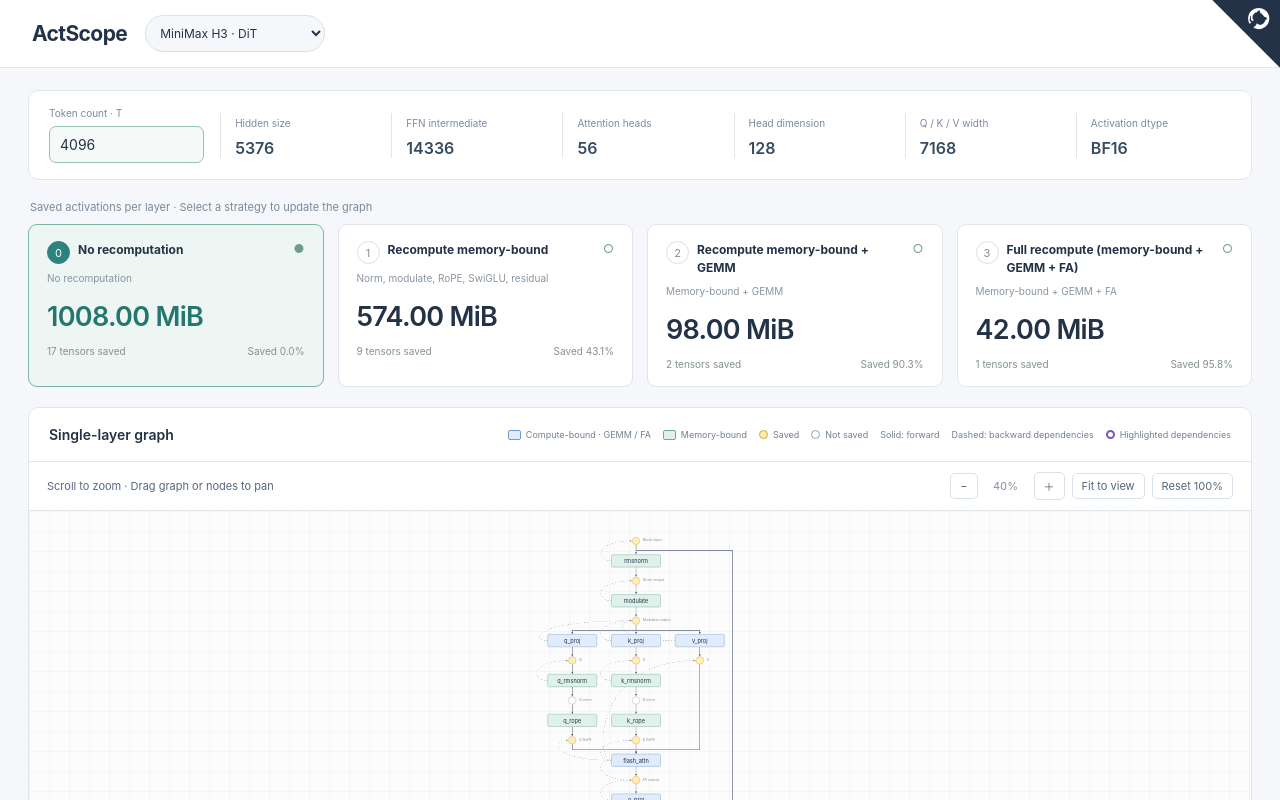
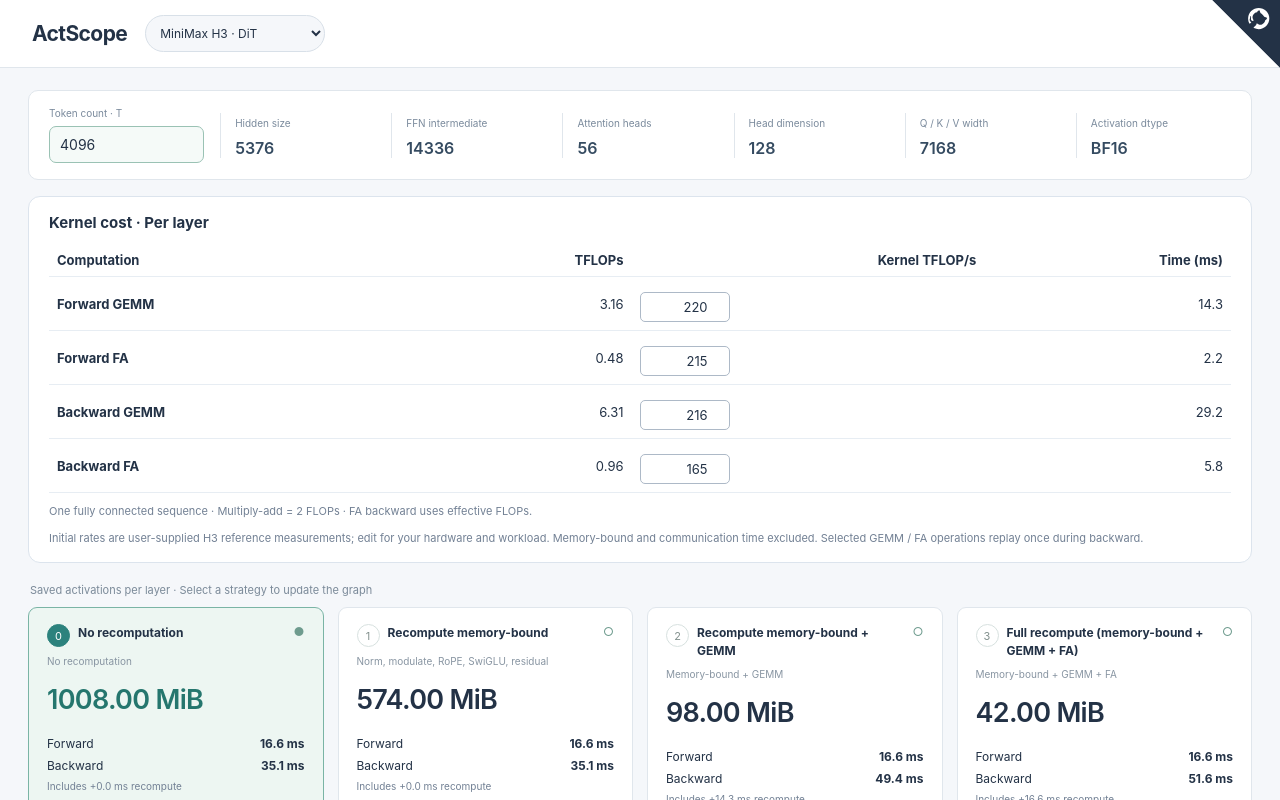
Before and after one commit to niyunsheng/ActScope, a React (Vite) app: page /tmp/actscope-hover-mobile.png in a window 1280 px wide. Shown: the top 800 px of the page. Built offline with nearby package versions, Linux system fonts and the light colour scheme.

Commit message:
Add kernel cost table and recomputation timing estimates

```diff
--- /dev/null
+++ b/src/activation/KernelCosts.tsx
@@ -0,0 +1,23 @@
+import { kernels, type KernelValues } from './compute';
+
+export default function KernelCosts({ flops, rates, times, onChange }: {
+  flops?: KernelValues; rates: KernelValues; times?: KernelValues;
+  onChange: (rates: KernelValues) => void;
+}) {
+  const invalid = kernels.some(k => !Number.isFinite(rates[k.id]) || rates[k.id] <= 0);
+  return <section className="ag-kernel-cost" aria-label="Kernel cost">
+    <h2>Kernel cost · Per layer</h2>
+    <table>
+      <thead><tr><th>Computation</th><th>TFLOPs</th><th>Kernel TFLOP/s</th><th>Time (ms)</th></tr></thead>
+      <tbody>{kernels.map(k => <tr key={k.id} data-kernel={k.id}>
+        <th scope="row">{k.label}</th>
+        <td>{flops ? (flops[k.id] / 1e12).toFixed(2) : '—'}</td>
+        <td><input aria-label={`${k.label} kernel TFLOP/s`} type="number" min="0.01" step="any" value={rates[k.id] || ''} aria-invalid={rates[k.id] <= 0} onChange={e => onChange({ ...rates, [k.id]: Number(e.target.value) })} /></td>
+        <td>{times ? times[k.id].toFixed(1) : '—'}</td>
+      </tr>)}</tbody>
+    </table>
+    {invalid && <p role="alert">Enter a positive throughput for every kernel.</p>}
+    <p>One fully connected sequence · Multiply-add = 2 FLOPs · FA backward uses effective FLOPs.</p>
+    <p>Initial rates are user-supplied H3 reference measurements; edit for your hardware and workload. Memory-bound and communication time excluded. Selected GEMM / FA operations replay once during backward.</p>
+  </section>;
+}
--- a/src/activation/Page.tsx
+++ b/src/activation/Page.tsx
@@ -1,3 +1,5 @@
+import KernelCosts from './KernelCosts';
+import { computeFlops, computeTimes, referenceRates } from './compute';
 import { useMemo, useState } from 'react';
 import { models } from './model';
 import type { Model } from './model';
@@ -14,11 +16,13 @@ export default function ActivationPage({ model }: { model: Model }) {
   const [sequence, setSequence] = useState(model.defaults.sequence);
   const params = useMemo(() => ({ ...model.defaults, sequence }), [model, sequence]);
   const [level, setLevel] = useState(0);
+  const [rates, setRates] = useState(referenceRates);
   const data = useMemo(() => {
-    try { return { results: levels.map(item => analyze(model, params, item.policy)), error: null }; }
-    catch (e) { return { results: null, error: (e as Error).message }; }
+    try { return { results: levels.map(item => analyze(model, params, item.policy)), flops: computeFlops(model, params), error: null }; }
+    catch (e) { return { results: null, flops: undefined, error: (e as Error).message }; }
   }, [model, params]);
-  const { results, error } = data;
+  const { results, error, flops } = data;
+  const costs = levels.map(item => flops ? computeTimes(flops, rates, item.policy) : null);
   const result = results?.[level];
   return <main className="activation-page ag-single-layer">
     <header className="ag-header">
@@ -50,13 +54,22 @@ export default function ActivationPage({ model }: { model: Model }) {
       </section>
       {model.note && <p className="ag-model-note">{model.note}</p>}
       {error && <div className="ag-error" role="alert">{error}</div>}
+      <KernelCosts flops={flops} rates={rates} times={costs[0]?.ms} onChange={setRates} />
       <fieldset className="ag-strategies"><legend>Saved activations per layer · Select a strategy to update the graph</legend>{levels.map((item,index) => {
         const summary = results?.[index];
+        const cost = costs[index];
         return <label className={`ag-strategy ${level === index ? 'active' : ''}`} key={item.label}>
           <input type="radio" name="recompute-level" aria-label={item.label} value={index} checked={level === index} onChange={() => setLevel(index)} />
           <span className="ag-strategy-heading"><span className="ag-level-number">{index}</span><strong>{item.label}</strong><span className="ag-choice-mark" aria-hidden="true">{level === index ? '●' : '○'}</span></span>
           <span className="ag-strategy-description">{index === 0 ? 'No recomputation' : index === 1 ? model.memoryDescription ?? item.detail : item.detail}</span>
           <strong className="ag-strategy-bytes" data-testid={index === level ? 'current-memory' : undefined}>{summary ? formatBytes(summary.total) : '—'}</strong>
+          <span className="ag-strategy-time">
+            <span>Forward <b data-cost="forward">{cost ? `${cost.forward.toFixed(1)} ms` : '—'}</b></span>
+            <span>Backward <b data-cost="backward">{cost ? `${cost.backward.toFixed(1)} ms` : '—'}</b></span>
+            <small data-cost="recompute">{cost ? `Includes +${cost.recompute.toFixed(1)} ms recompute` : 'Timing unavailable'}</small>
+            <span>Total <b data-cost="total">{cost ? `${cost.total.toFixed(1)} ms` : '—'}</b></span>
+            <span>Relative time <b data-cost="relative">{cost ? `${cost.relative.toFixed(1)}%` : '—'}</b></span>
+          </span>
           <span className="ag-strategy-footer">{summary ? `${summary.savedCount} tensors saved` : 'Check parameters'}<span>{summary && results ? `Saved ${((1-summary.total/results[0].total)*100).toFixed(1)}%` : ''}</span></span>
         </label>;
       })}</fieldset>
--- a/src/activation/activation.css
+++ b/src/activation/activation.css
@@ -688,3 +688,21 @@
   white-space: nowrap;
   pointer-events: none;
 }
+
+.ag-kernel-cost { background: #fff; border: 1px solid #dce4ed; border-radius: 12px; padding: 16px 20px; margin: 16px 0; }
+.ag-kernel-cost h2 { margin: 0 0 12px; font-size: 15px; }
+.ag-kernel-cost table { width: 100%; border-collapse: collapse; font-size: 13px; }
+.ag-kernel-cost th, .ag-kernel-cost td { padding: 8px; border-bottom: 1px solid #e7edf3; text-align: right; }
+.ag-kernel-cost th:first-child { text-align: left; }
+.activation-page .ag-kernel-cost input { width: 90px; max-width: 100%; padding: 6px; border: 1px solid #adb9c7; border-radius: 5px; text-align: right; }
+.ag-kernel-cost p { font-size: 11px; color: var(--muted); margin: 10px 0 0; line-height: 1.5; }
+.ag-kernel-cost [role=alert] { color: #b42318; }
+.ag-strategy-time { display: grid; gap: 7px; margin: 8px 0 14px; font-size: 12px; }
+.ag-strategy-time > span { display: flex; justify-content: space-between; gap: 8px; }
+.ag-strategy-time small { color: var(--muted); font-size: 10px; }
+@media (max-width: 480px) {
+  .ag-kernel-cost { padding: 12px 8px; }
+  .ag-kernel-cost table { font-size: 10px; table-layout: fixed; }
+  .ag-kernel-cost th, .ag-kernel-cost td { padding: 6px 3px; overflow-wrap: anywhere; }
+  .activation-page .ag-kernel-cost input { width: 100%; min-width: 0; box-sizing: border-box; }
+}
--- /dev/null
+++ b/src/activation/compute.ts
@@ -0,0 +1,44 @@
+import type { Model, Parameters, Policy } from './model';
+
+export const kernels = [
+  { id: 'forwardGemm', label: 'Forward GEMM', reference: 220 },
+  { id: 'forwardFa', label: 'Forward FA', reference: 215 },
+  { id: 'backwardGemm', label: 'Backward GEMM', reference: 216 },
+  { id: 'backwardFa', label: 'Backward FA', reference: 165 },
+] as const;
+export type Kernel = typeof kernels[number]['id'];
+export type KernelValues = Record<Kernel, number>;
+export const referenceRates = Object.fromEntries(kernels.map(k => [k.id, k.reference])) as KernelValues;
+const width = (shape: number[]) => shape.slice(1).reduce((a, b) => a * b, 1);
+
+// Logical single-sequence matmul FLOPs. Backward uses effective work (2× forward),
+// so FA throughput must also use effective FLOPs, excluding internal QK replay.
+export function computeFlops(model: Model, params: Parameters): KernelValues {
+  const shapes = new Map(model.tensors.map(t => [t.id, t.shape(params)]));
+  let gemm = 0, fa = 0;
+  for (const op of model.operators) {
+    if (op.category === 'gemm') {
+      const input = shapes.get(op.inputs[0])!;
+      const outputWidth = op.weightShape?.at(-2) ?? op.outputs.reduce((n, id) => n + width(shapes.get(id)!), 0);
+      // Expert inputs already contain T×top-k rows; never multiply by E again.
+      gemm += 2 * input[0] * width(input) * outputWidth;
+    } else if (op.category === 'fa') {
+      const [q, k, v] = op.inputs.map(id => shapes.get(id)!);
+      fa += 2 * q[0] * k[0] * q[1] * (q[2] + v[2]);
+    }
+  }
+  return { forwardGemm: gemm, forwardFa: fa, backwardGemm: 2 * gemm, backwardFa: 2 * fa };
+}
+
+export function computeTimes(flops: KernelValues, rates: KernelValues, policy: Policy) {
+  if (kernels.some(k => !Number.isFinite(rates[k.id]) || rates[k.id] <= 0)) return null;
+  const ms = Object.fromEntries(kernels.map(k => [k.id, flops[k.id] / rates[k.id] / 1e9])) as KernelValues;
+  const forward = ms.forwardGemm + ms.forwardFa;
+  const baseBackward = ms.backwardGemm + ms.backwardFa;
+  // Explicit cost scenario: each selected GEMM/FA is replayed once during backward.
+  // Memory-bound work and communication time are excluded.
+  const recompute = (policy.gemm ? ms.forwardGemm : 0) + (policy.fa ? ms.forwardFa : 0);
+  const backward = baseBackward + recompute;
+  const total = forward + backward;
+  return { ms, forward, backward, recompute, total, relative: total / (forward + baseBackward) * 100 };
+}
```
Also changed, not shown: scripts/activation-smoke.mjs (+19 -2 lines), 1 other file (tests, documents, lock files or other folders).
